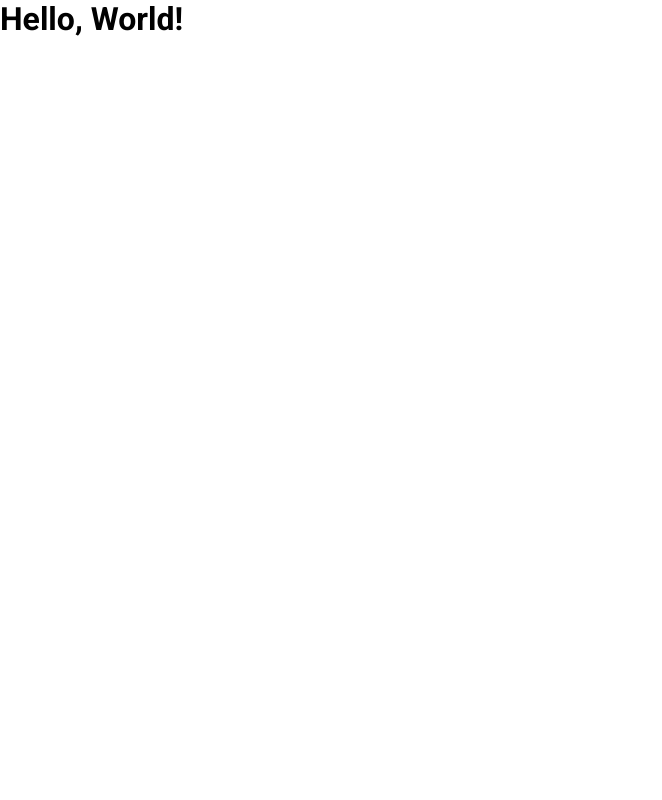
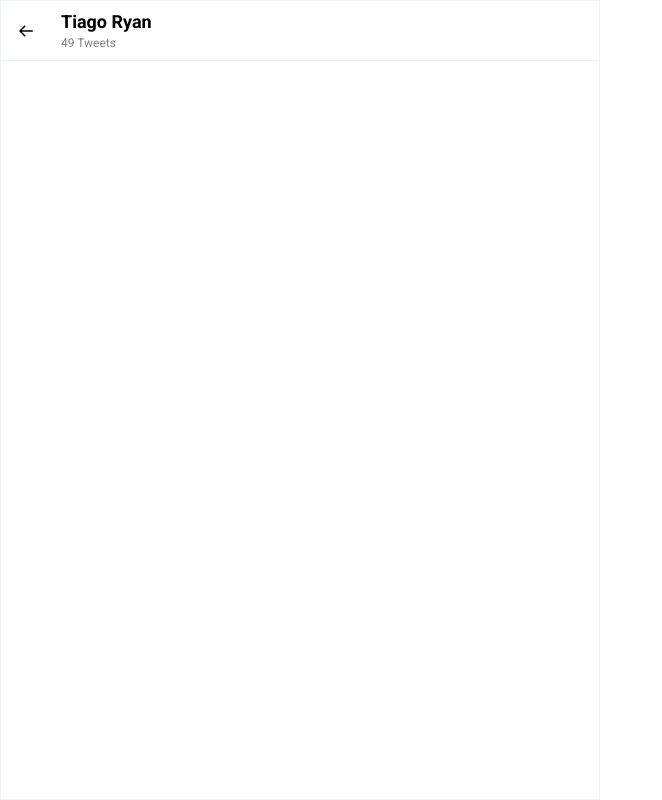
Before and after one commit to tiagoryandev/ui-clone, a React (Vite) app in the folder twitter-react/: page / in a window 1280 px wide. Shown: the whole page, without its empty margins (0-662 px from the left). Built offline with nearby package versions, Linux system fonts and the light colour scheme.

Commit message:
chore: add header profile with react icons

```diff
--- a/twitter-react/package.json
+++ b/twitter-react/package.json
@@ -11,7 +11,8 @@
   "dependencies": {
     "@stitches/react": "^1.2.8",
     "react": "^18.2.0",
-    "react-dom": "^18.2.0"
+    "react-dom": "^18.2.0",
+    "react-icons": "^4.7.1"
   },
   "devDependencies": {
     "@types/react": "^18.0.26",
--- a/twitter-react/src/App.tsx
+++ b/twitter-react/src/App.tsx
@@ -1,5 +1,7 @@
 import React from "react";
 import { globalCss } from "@stitches/react";
+
+import Layout from "./components/Layout";
 
 const globalStyles = globalCss({
 	"*": {
@@ -14,7 +16,7 @@ const App: React.FC = () => {
 	globalStyles();
 
 	return (
-		<h1>Hello, World!</h1>
+		<Layout />
 	);
 };
 
--- /dev/null
+++ b/twitter-react/src/components/Layout/index.tsx
@@ -0,0 +1,14 @@
+import React from "react";
+
+import * as C from "./styles";
+import Profile from "../Profile";
+
+const Layout: React.FC = () => {
+	return (
+		<C.Container>
+			<Profile />
+		</C.Container>
+	);
+};
+
+export default Layout;
--- /dev/null
+++ b/twitter-react/src/components/Layout/styles.ts
@@ -0,0 +1,7 @@
+import { styled } from "@stitches/react";
+
+export const Container = styled("div", {
+	display: "grid",
+	gridTemplateColumns: "600px",
+	height: "100vh"
+});
--- /dev/null
+++ b/twitter-react/src/components/Profile/index.tsx
@@ -0,0 +1,19 @@
+import React from "react";
+
+import * as C from "./styles";
+
+const Profile: React.FC = () => {
+	return (
+		<C.Container>
+			<C.Header>
+				<C.ExitIcon />
+				<div>
+					<h1>Tiago Ryan</h1>
+					<p>{Math.floor(Math.random() * 100)} Tweets</p>
+				</div>
+			</C.Header>
+		</C.Container>
+	);
+};
+
+export default Profile;
--- /dev/null
+++ b/twitter-react/src/components/Profile/styles.ts
@@ -0,0 +1,40 @@
+import { styled } from "@stitches/react";
+import { BiArrowBack } from "react-icons/bi";
+
+export const Container = styled("div", {
+	border: "1px solid rgb(239, 243, 244)",
+	width: "100%",
+	height: "100%"
+});
+
+export const ExitIcon = styled(BiArrowBack, {
+	width: "30px",
+	height: "30px",
+	padding: "6px",
+	background: "rgba(0, 0, 0, 0)",
+	borderRadius: "100%",
+	cursor: "pointer",
+	transition: "background 0.5s",
+	"&:hover": {
+		backgroundColor: "rgba(15, 20, 25, 0.1)"
+	}
+});
+
+export const Header = styled("div", {
+	display: "flex",
+	alignItems: "center",
+	gap: "20px",
+	padding: "10px",
+	borderBottom: "1px solid rgb(239, 243, 244)",
+	"& > div": {
+		"& > h1": {
+			marginBottom: "4px",
+			fontSize: "18px",
+			color: "#000000"
+		},
+		"& > p": {
+			fontSize: "12px",
+			color: "#808080"
+		}
+	}
+});
```
Also changed, not shown: 1 other file (tests, documents, lock files or other folders).
